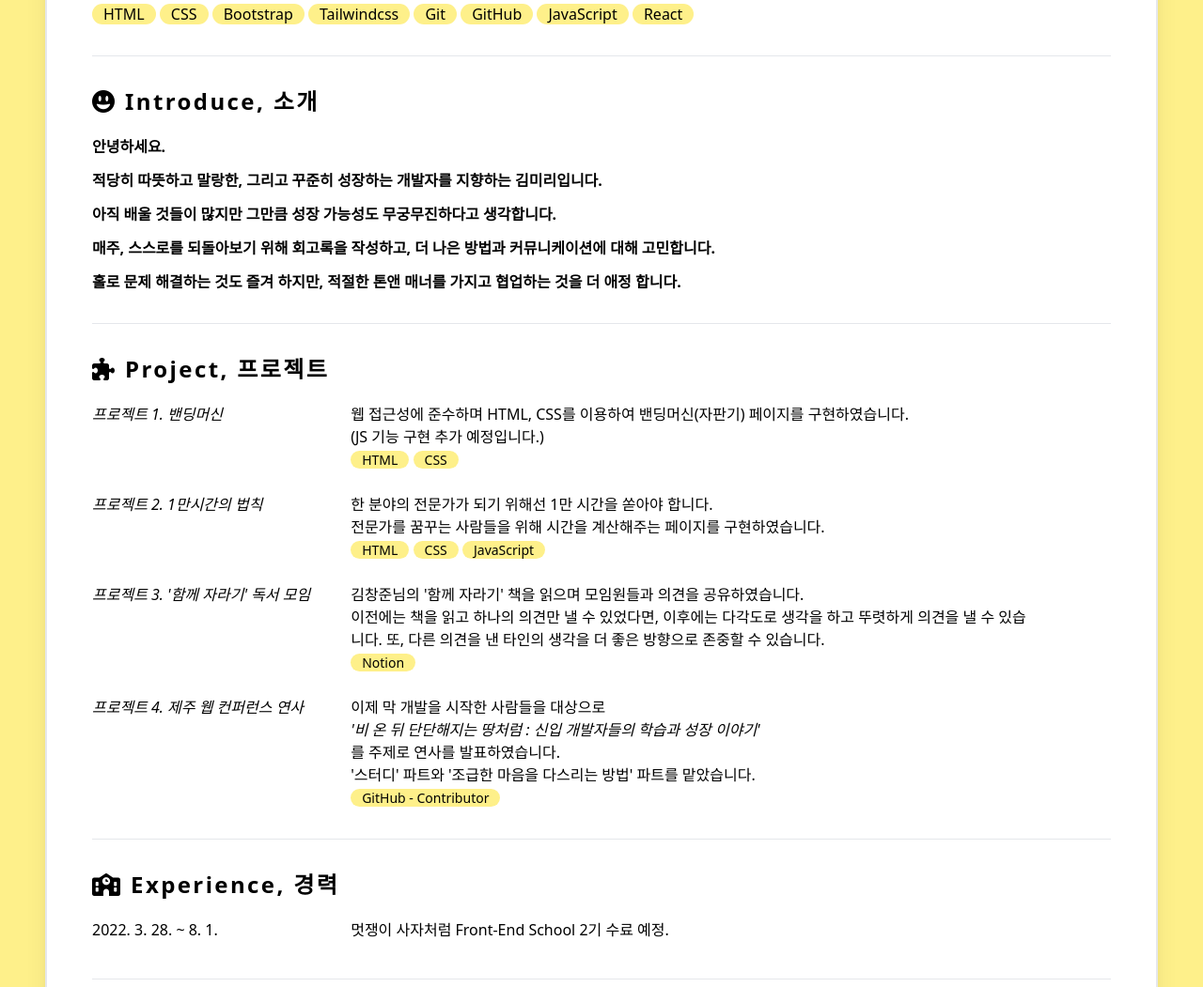
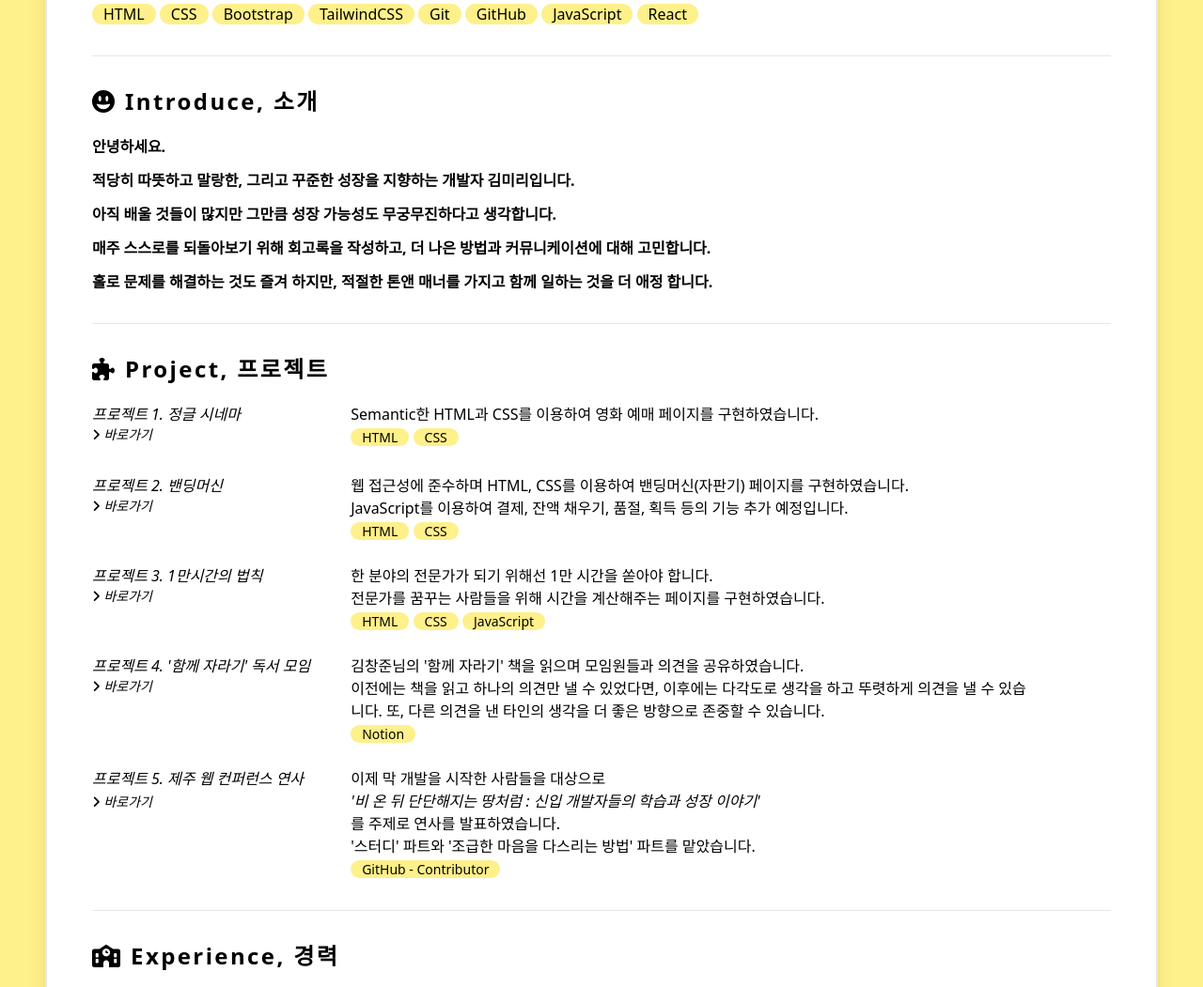
Before and after one commit to ThisisMiri/resume, a plain HTML site: page index.html in a window 1280 px wide. Shown: the part 587-1638 px from the top of the page at 94% size. Drawn offline with nearby package versions, Linux system fonts and the light colour scheme.

Commit message:
add link on project3.

```diff
--- a/index.html
+++ b/index.html
@@ -31,7 +31,7 @@
                         <span class="rounded-xl bg-yellow-200 px-3">HTML</span>
                         <span class="rounded-xl bg-yellow-200 px-3">CSS</span>
                         <span class="rounded-xl bg-yellow-200 px-3">Bootstrap</span>
-                        <span class="rounded-xl bg-yellow-200 px-3">Tailwindcss</span>
+                        <span class="rounded-xl bg-yellow-200 px-3">TailwindCSS</span>
                         <span class="rounded-xl bg-yellow-200 px-3">Git</span>
                         <span class="rounded-xl bg-yellow-200 px-3">GitHub</span>
                         <span class="rounded-xl bg-yellow-200 px-3">JavaScript</span>
@@ -45,11 +45,11 @@
                         Introduce, 소개
                     </h2>
                     <p class="mb-3 font-semibold">안녕하세요.</p>
-                    <p class="mb-3 font-semibold">적당히 따뜻하고 말랑한, 그리고 꾸준히 성장하는 개발자를 지향하는
-                        김미리입니다.</p>
+                    <p class="mb-3 font-semibold">적당히 따뜻하고 말랑한, 그리고 꾸준한 성장을 지향하는
+                        개발자 김미리입니다.</p>
                     <p class="mb-3 font-semibold">아직 배울 것들이 많지만 그만큼 성장 가능성도 무궁무진하다고 생각합니다.</p>
-                    <p class="mb-3 font-semibold">매주, 스스로를 되돌아보기 위해 회고록을 작성하고, 더 나은 방법과 커뮤니케이션에 대해 고민합니다.</p>
-                    <p class="mb-3 font-semibold">홀로 문제 해결하는 것도 즐겨 하지만, 적절한 톤앤 매너를 가지고 협업하는 것을 더 애정 합니다.
+                    <p class="mb-3 font-semibold">매주 스스로를 되돌아보기 위해 회고록을 작성하고, 더 나은 방법과 커뮤니케이션에 대해 고민합니다.</p>
+                    <p class="mb-3 font-semibold">홀로 문제를 해결하는 것도 즐겨 하지만, 적절한 톤앤 매너를 가지고 함께 일하는 것을 더 애정 합니다.
                     </p>
 
                 </div>
@@ -63,19 +63,36 @@
 
                 <section class="mb-6">
                     <div class="lg:inline-block lg:w-3/12 lg:align-top italic mb-2">
-                        <a href="https://thisismiri.github.io/VMbyME/madeit.html">프로젝트 1. 밴딩머신</a>
+                        <a href="https://thisismiri.github.io/Jungle-Cinema-Layout/">프로젝트 1. 정글 시네마 <br>
+                            <div class="text-sm"><i class="fa-solid fa-angle-right"></i> 바로가기</div>
+                        </a>
+                    </div>
+                    <div class="lg:inline-block lg:w-8/12 w-full">
+                        Semantic한 HTML과 CSS를 이용하여 영화 예매 페이지를 구현하였습니다.<br>
+                        <span class="rounded-xl bg-yellow-200 px-3 text-sm">HTML</span>
+                        <span class="rounded-xl bg-yellow-200 px-3 text-sm">CSS</span>
+                    </div>
+                </section>
 
+                <section class="mb-6">
+                    <div class="lg:inline-block lg:w-3/12 lg:align-top italic mb-2">
+                        <a href="https://thisismiri.github.io/VMbyME/madeit.html">프로젝트 2. 밴딩머신<br>
+                            <div class="text-sm"><i class="fa-solid fa-angle-right"></i> 바로가기</div>
+                        </a>
                     </div>
                     <div class="lg:inline-block lg:w-8/12 w-full">
                         웹 접근성에 준수하며 HTML, CSS를 이용하여 밴딩머신(자판기) 페이지를 구현하였습니다.<br>
-                        (JS 기능 구현 추가 예정입니다.)<br>
+                        JavaScript를 이용하여 결제, 잔액 채우기, 품절, 획득 등의 기능 추가 예정입니다.<br>
                         <span class="rounded-xl bg-yellow-200 px-3 text-sm">HTML</span>
                         <span class="rounded-xl bg-yellow-200 px-3 text-sm">CSS</span>
-
                     </div>
                 </section>
+
                 <section class="mb-6">
-                    <div class="lg:inline-block lg:w-3/12 lg:align-top italic mb-2">프로젝트 2. 1만시간의 법칙</div>
+                    <div class="lg:inline-block lg:w-3/12 lg:align-top italic mb-2"><a
+                            href="https://thisismiri.github.io/10000hour/10000hours.html"> 프로젝트 3. 1만시간의 법칙 <br>
+                            <div class="text-sm"><i class="fa-solid fa-angle-right"></i> 바로가기</div>
+                    </div></a>
                     <div class="lg:inline-block lg:w-8/12 w-full">
                         한 분야의 전문가가 되기 위해선 1만 시간을 쏟아야 합니다. <br>
                         전문가를 꿈꾸는 사람들을 위해 시간을 계산해주는 페이지를 구현하였습니다.<br>
@@ -86,8 +103,10 @@
                 </section>
                 <section class="mb-6">
                     <div class="lg:inline-block lg:w-3/12 lg:align-top italic mb-2"> <a
-                            href="https://goldenrod-soprano-c19.notion.site/226b0cad9f044104a3fcc7fd7e18df6a"> 프로젝트 3.
-                            '함께 자라기' 독서 모임</a></div>
+                            href="https://goldenrod-soprano-c19.notion.site/226b0cad9f044104a3fcc7fd7e18df6a"> 프로젝트 4.
+                            '함께 자라기' 독서 모임<br>
+                            <div class="text-sm"><i class="fa-solid fa-angle-right"></i> 바로가기</div>
+                        </a></div>
                     <div class="lg:inline-block lg:w-8/12 w-full">
                         김창준님의 '함께 자라기' 책을 읽으며 모임원들과 의견을 공유하였습니다. <br>
                         이전에는 책을 읽고 하나의 의견만 낼 수 있었다면, 이후에는 다각도로 생각을 하고 뚜렷하게 의견을 낼 수 있습니다.
@@ -97,7 +116,10 @@
                 </section>
                 <section class="mb-6">
                     <div class="lg:inline-block lg:w-3/12 lg:align-top italic mb-2"> <a
-                            href="https://github.com/YOOJS1205/ground_gets_hard_after_rain.git">프로젝트 4. 제주 웹 컨퍼런스 연사</a>
+                            href="https://github.com/YOOJS1205/ground_gets_hard_after_rain.git">프로젝트 5. 제주 웹 컨퍼런스 연사
+                            <br>
+                            <a class="text-sm"><i class="fa-solid fa-angle-right"></i> 바로가기
+                            </a>
                     </div>
                     <div class="lg:inline-block lg:w-8/12 w-full">
                         이제 막 개발을 시작한 사람들을 대상으로<div class="italic">'비 온 뒤 단단해지는 땅처럼 : 신입 개발자들의 학습과 성장 이야기'</div>를 주제로 연사를
@@ -145,9 +167,17 @@
             </div>
     </div>
     </main>
+
+    <!--
+        공통 : 푸터삽입. / 소개, 프로젝트 (연사과정) 수정
+        PC환경 :
+
+flex items-center my-3
+        모바일환경 : 모바일환경대응 (컬러적용)
+    -->
     <footer>
         <div class="text-center mb-6 text-gray-400">
-            <p> Copyright ⓒ 2022 Miri Kim All rights reserved. </p><br>
+            <p> Copyright ⓒ 2022 Miri Kim All rights reserved. </p>
             <p> Copyright ⓒ 2022 이곳의 모든 저작권은 김미리에게 있습니다.</p>
         </div>
     </footer>
```
